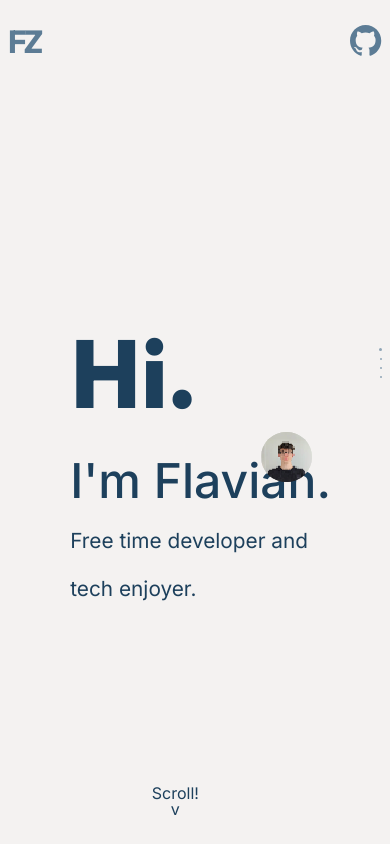
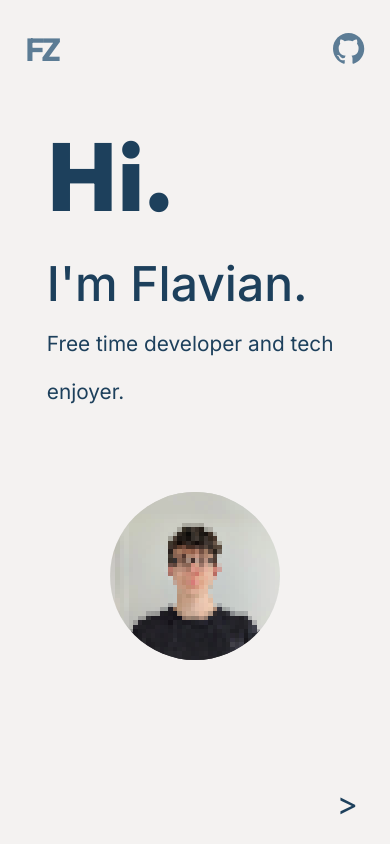
Before and after one commit to flavianz/flavianz, a React (Vite) app: page / in a window 390 px wide. Built offline with nearby package versions, Linux system fonts and the light colour scheme.

Commit message:
add complete mobile support

```diff
--- a/src/Frame/Frame.module.css
+++ b/src/Frame/Frame.module.css
@@ -1,8 +1,9 @@
 .container {
     width: 100%;
-    height: calc(100vh);
+    height: 100dvh;
     display: flex;
     flex-direction: column;
+    overflow: hidden;
 }
 .headerContainer {
     width: calc(100% - 4vw);
@@ -28,9 +29,10 @@
     font-size: 0;
 }
 #pageContainer {
-    width: calc(100% - 30vw);
-    padding: 12vh 12vw 8vw 18vw;
+    width: calc(100% - 24vw);
+    padding: 12vh 12vw 6vh 12vw;
     flex: 1;
+    max-height: calc(75%);
 }
 .logo {
     font-family: "Outfit", sans-serif;
@@ -96,3 +98,28 @@
         font-weight: 600;
     }
 }
+
+#navArrowsContainer {
+    display: flex;
+    p {
+        font-size: 2rem;
+        cursor: pointer;
+        padding: 1rem 2rem;
+    }
+    visibility: hidden;
+    position: fixed;
+    bottom: 0;
+    width: 100%;
+}
+@media (max-aspect-ratio: 1/1) {
+    .headerContainer {
+        padding: 3vh ;
+        width:  calc(100% - 6vh)
+    }
+    #menuContainer {
+        visibility: hidden;
+    }
+    #navArrowsContainer {
+        visibility: visible;
+    }
+}
--- a/src/Frame/Frame.tsx
+++ b/src/Frame/Frame.tsx
@@ -7,6 +7,7 @@ import "./Frame.css";
 import Age from "../pages/Age/Age.tsx";
 import Legal from "../pages/Legal/Legal.tsx";
 import About from "../pages/About/About.tsx";
+import { i } from "vite/dist/node/types.d-aGj9QkWt";
 
 const pages: { [_: string]: string } = {
     "/": "Hi",
@@ -60,6 +61,9 @@ export default function Frame() {
     const lastScroll = useRef(0);
 
     function handleWheel(event: WheelEvent) {
+        if (window.innerWidth / window.innerHeight <= 1) {
+            return;
+        }
         if (Date.now() - lastScroll.current < 300) {
             lastScroll.current = Date.now();
             return;
@@ -118,6 +122,7 @@ export default function Frame() {
             <div id={styles.pageContainer}>
                 <Page renderPath={path} />
             </div>
+
             <div id={styles.menuContainer}>
                 {pagesArray.map((page, i) => {
                     return (
@@ -139,6 +144,29 @@ export default function Frame() {
                     );
                 })}
             </div>
+            <div id={styles.navArrowsContainer}>
+                {pagesArray.indexOf(path) !== 0 && (
+                    <p
+                        onClick={() => {
+                            const index = pagesArray.indexOf(path);
+                            setPath(pagesArray[index - 1]);
+                        }}
+                    >
+                        {"<"}
+                    </p>
+                )}
+                <p style={{ flex: 1 }}></p>
+                {pagesArray.indexOf(path) !== pagesArray.length - 1 && (
+                    <p
+                        onClick={() => {
+                            const index = pagesArray.indexOf(path);
+                            setPath(pagesArray[index + 1]);
+                        }}
+                    >
+                        {">"}
+                    </p>
+                )}
+            </div>
         </div>
     );
 }
--- a/src/pages/About/About.module.css
+++ b/src/pages/About/About.module.css
@@ -8,11 +8,13 @@
     display: flex;
     flex-direction: column;
     justify-content: center;
+
 }
 #text {
     font-size: 1.2rem;
     font-weight: 300;
     margin-top: 3vw;
+    overflow: scroll;
 }
 a {
     text-decoration: none;
--- a/src/pages/Legal/Legal.module.css
+++ b/src/pages/Legal/Legal.module.css
@@ -6,6 +6,12 @@
     width: 100%;
 }
 
-h1 {
-    margin-right: 10vw;
+#text {
+    margin-right: 4vw;
+    text-align: center;
 }
+@media (max-aspect-ratio: 1/1) {
+    h1 {
+        margin-right: 0;
+    }
+}
--- a/src/pages/Legal/Legal.tsx
+++ b/src/pages/Legal/Legal.tsx
@@ -10,7 +10,9 @@ export default function Legal({
         : "";
     return (
         <div id={styles.container} className={className}>
-            <h1>© {new Date().getFullYear()} Flavian Züllig</h1>
+            <h1 id={styles.text}>
+                © {new Date().getFullYear()} Flavian Züllig
+            </h1>
         </div>
     );
 }
--- a/src/pages/Projects/Projects.module.css
+++ b/src/pages/Projects/Projects.module.css
@@ -7,6 +7,7 @@
     width: 100%;
     display: flex;
     align-items: center;
+    height: 100%;
 }
 .projectClickable {
     cursor: pointer;
@@ -15,12 +16,9 @@ a {
     cursor: default;
 }
 .projectContainer {
-    width: 25%;
-    border-radius: 2vw;
-    padding: 2vw 2vw;
-    margin-top: 8vh;
-    height: 90%;
-    margin-right: 1.5vw;
+    border-radius: 1rem;
+    padding: 1.5rem;
+    margin: 1rem;
     box-shadow: rgba(99, 99, 99, 0.2) 0 2px 8px 0;
 }
 .projectClickable:hover {
@@ -31,7 +29,7 @@ a {
     height: 100%;
     display: flex;
     flex-direction: column;
-    justify-content: center;
+    overflow: scroll;
 }
 .projectTitle {
     font-family: "Outfit", sans-serif;
@@ -39,7 +37,12 @@ a {
     font-weight: 700;
 }
 .projectDescription {
-    margin-top: 3.5vh;
+    margin-top: 1vh;
     font-family: Inter, sans-serif;
     font-weight: 400;
 }
+@media (max-aspect-ratio: 1/1) {
+    .projects {
+        flex-direction: column;
+    }
+}
--- a/src/pages/Welcome/Welcome.module.css
+++ b/src/pages/Welcome/Welcome.module.css
@@ -13,16 +13,18 @@
     line-height: 3rem;
 }
 .container{
-    display: grid;
+    display: flex;
     align-items: center;
     height: 100%;
     justify-content: space-between;
+    flex-direction: row;
 }
+
 .textContainer {
     display: flex;
     flex-direction: column;
     justify-content: center;
-    height: 100%;
+    flex: 1;
 }
 .pixel {
     z-index: 1;
@@ -32,11 +34,10 @@
     opacity: 0;
 }
 .portrait {
-    position: fixed;
-    right: 20vw;
     image-rendering: pixelated;
     border-radius: 50%;
     height: 13vw;
+    position: fixed;
 }
 #scrollHint {
     position: fixed;
@@ -58,3 +59,26 @@
         opacity: 1;
     }
 }
+
+.imgContainer {
+    flex: 1;
+    flex-direction: column;
+    justify-content: center;
+    align-items: center;
+    display: flex;
+}
+
+@media (max-aspect-ratio: 1/1) {
+    .container {
+        flex-direction: column;
+    }
+    .imgContainer {
+        width: 100%;
+        img {
+            height: 20vh;
+        }
+    }
+    #scrollHint {
+        visibility: hidden;
+    }
+}
--- a/src/pages/Welcome/Welcome.tsx
+++ b/src/pages/Welcome/Welcome.tsx
@@ -20,12 +20,18 @@ export default function Welcome({
                     Free time developer and tech enjoyer.
                 </h3>
             </div>
-            <img className={styles.portrait} src={clear} alt="A pic of me" />
-            <img
-                className={styles.pixel + " " + styles.portrait}
-                src={pixeled}
-                alt="A pic of me"
-            />
+            <div className={styles.imgContainer}>
+                <img
+                    className={styles.portrait}
+                    src={clear}
+                    alt="A pic of me"
+                />
+                <img
+                    className={styles.pixel + " " + styles.portrait}
+                    src={pixeled}
+                    alt="A pic of me"
+                />
+            </div>
             <div id={styles.scrollHint}>
                 <p>Scroll!</p>
                 <p>v</p>
```
